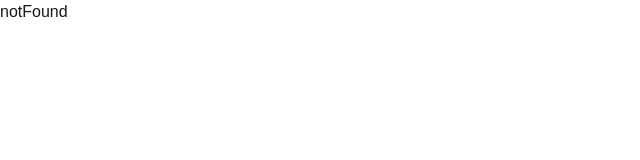
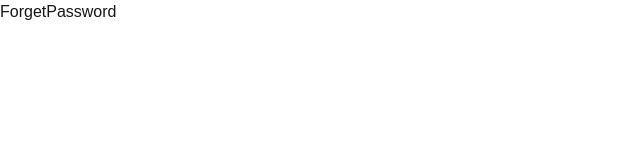
Before and after one commit to sardarbalnour/next-tutorial, a Next.js app: page /forget-password in a window 1280 px wide. Before the commit this address had no page. Shown: the top 160 px of the page, without its empty margins (0-640 px from the left). Built offline with nearby package versions, Linux system fonts and the light colour scheme.

Commit message:
group routes

```diff
--- /dev/null
+++ b/src/app/(auth)/forget-password/page.tsx
@@ -0,0 +1,5 @@
+function ForgetPassword() {
+  return <div>ForgetPassword</div>;
+}
+
+export default ForgetPassword;
--- /dev/null
+++ b/src/app/(auth)/login/page.tsx
@@ -0,0 +1,5 @@
+function Login() {
+  return <div>Login</div>;
+}
+
+export default Login;
--- /dev/null
+++ b/src/app/(auth)/register/page.tsx
@@ -0,0 +1,5 @@
+function Register() {
+  return <div>Register</div>;
+}
+
+export default Register;
```
